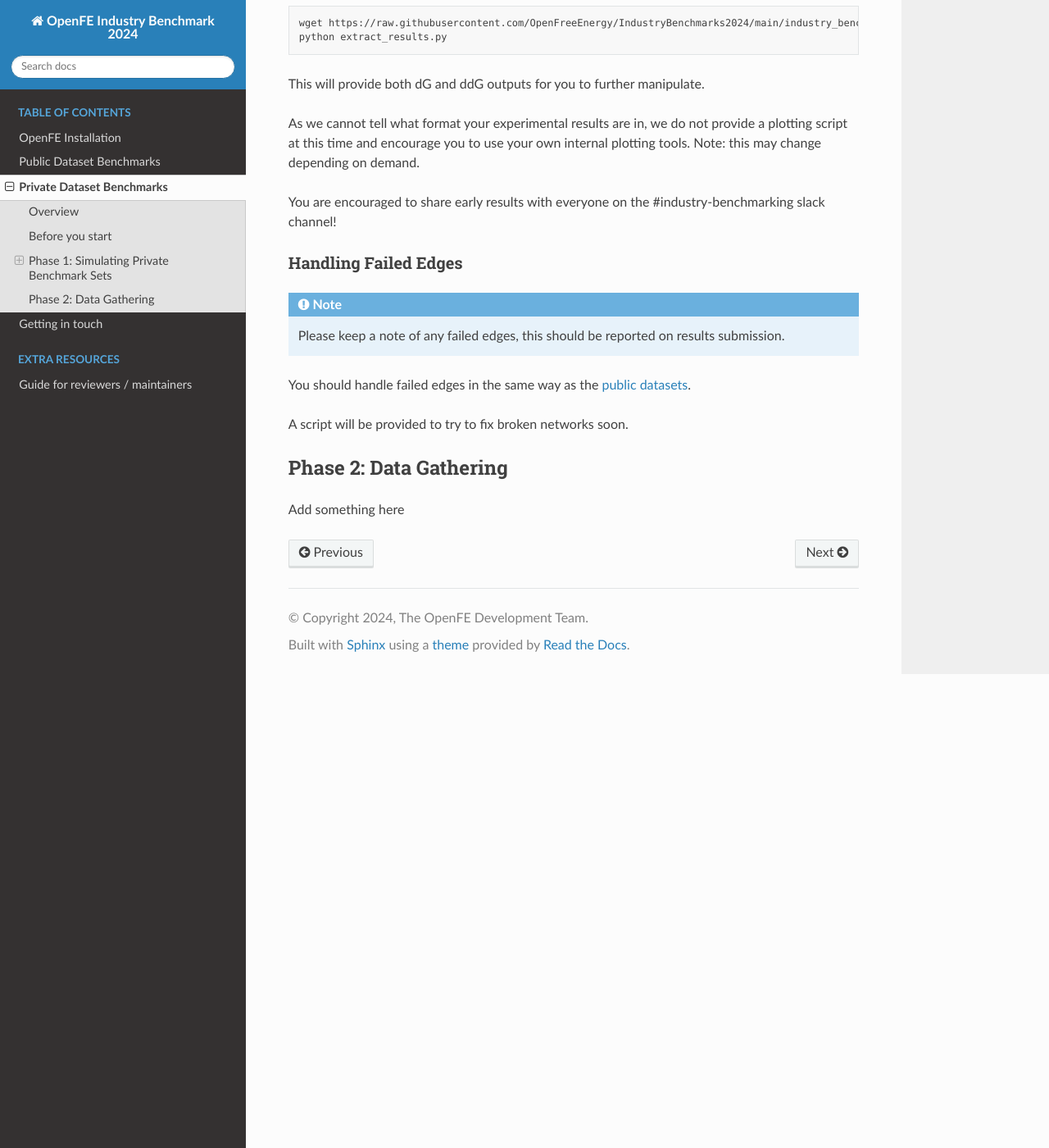
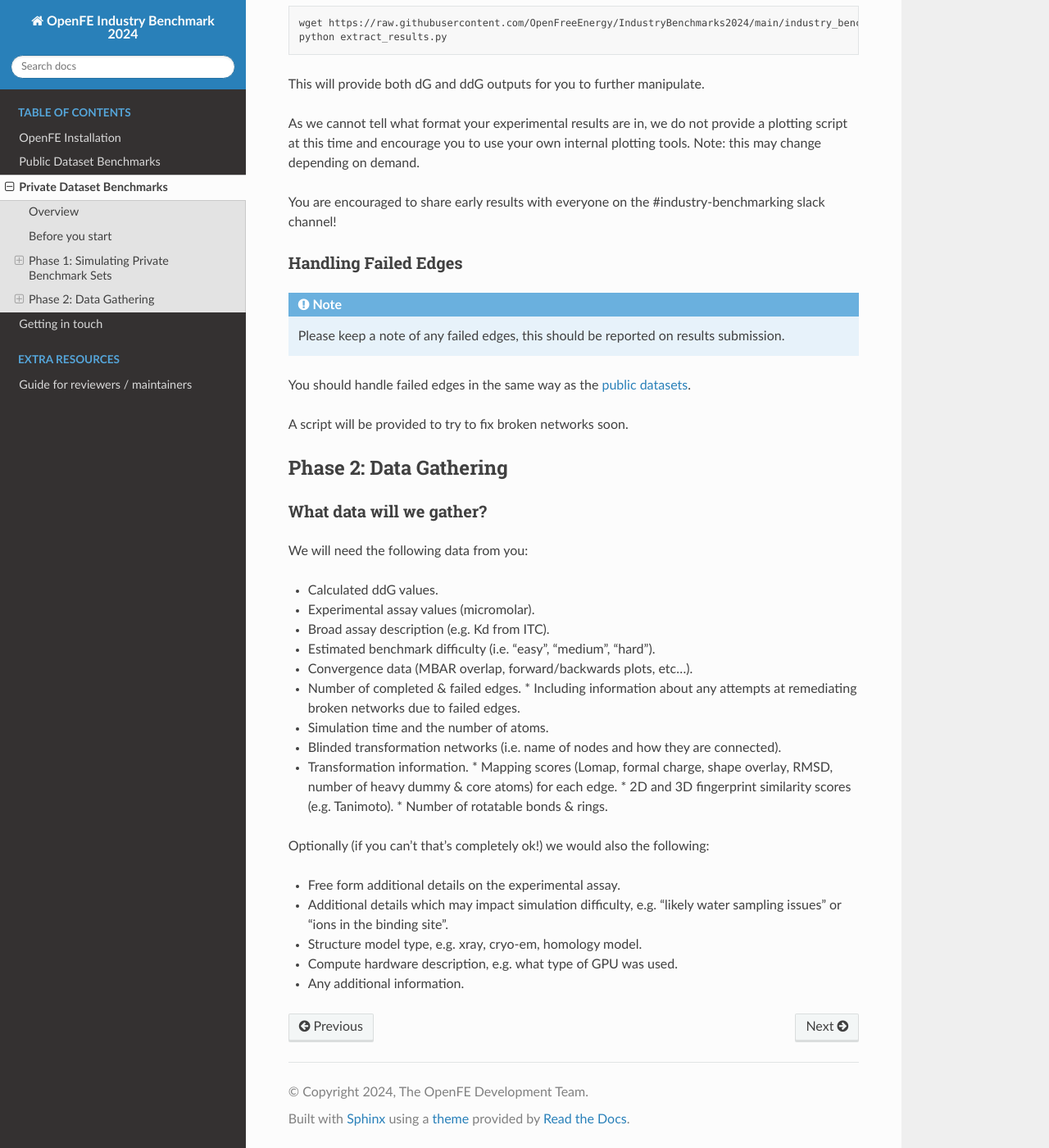
Before and after one commit to OpenFreeEnergy/IndustryBenchmarks2024, a Sphinx documentation site: the page built from docs/source/private/overview.rst, in a window 1280 px wide and 1400 px high, scrolled down 2848 px. Shown: the whole window at 82% size. Built offline with Sphinx 7.4.7 and the Read the Docs theme 2.0.0, drawn with Linux system fonts in a browser that asks for light colours.

Commit message:
What info do we gather?

```diff
--- a/docs/source/private/overview.rst
+++ b/docs/source/private/overview.rst
@@ -175,4 +175,29 @@ A script will be provided to try to fix broken networks soon.
 Phase 2: Data Gathering
 ***********************
 
-Add something here
+What data will we gather?
+=========================
+
+We will need the following data from you:
+
+* Calculated ddG values.
+* Experimental assay values (micromolar).
+* Broad assay description (e.g. Kd from ITC).
+* Estimated benchmark difficulty (i.e. "easy", "medium", "hard").
+* Convergence data (MBAR overlap, forward/backwards plots, etc...).
+* Number of completed & failed edges.
+  * Including information about any attempts at remediating broken networks due to failed edges.
+* Simulation time and the number of atoms.
+* Blinded transformation networks (i.e. name of nodes and how they are connected).
+* Transformation information.
+  * Mapping scores (Lomap, formal charge, shape overlay, RMSD, number of heavy dummy & core atoms) for each edge.
+  * 2D and 3D fingerprint similarity scores (e.g. Tanimoto).
+  * Number of rotatable bonds & rings.
+
+Optionally (if you can't that's completely ok!) we would also the following:
+
+* Free form additional details on the experimental assay.
+* Additional details which may impact simulation difficulty, e.g. "likely water sampling issues" or "ions in the binding site".
+* Structure model type, e.g. xray, cryo-em, homology model.
+* Compute hardware description, e.g. what type of GPU was used.
+* Any additional information.
```
